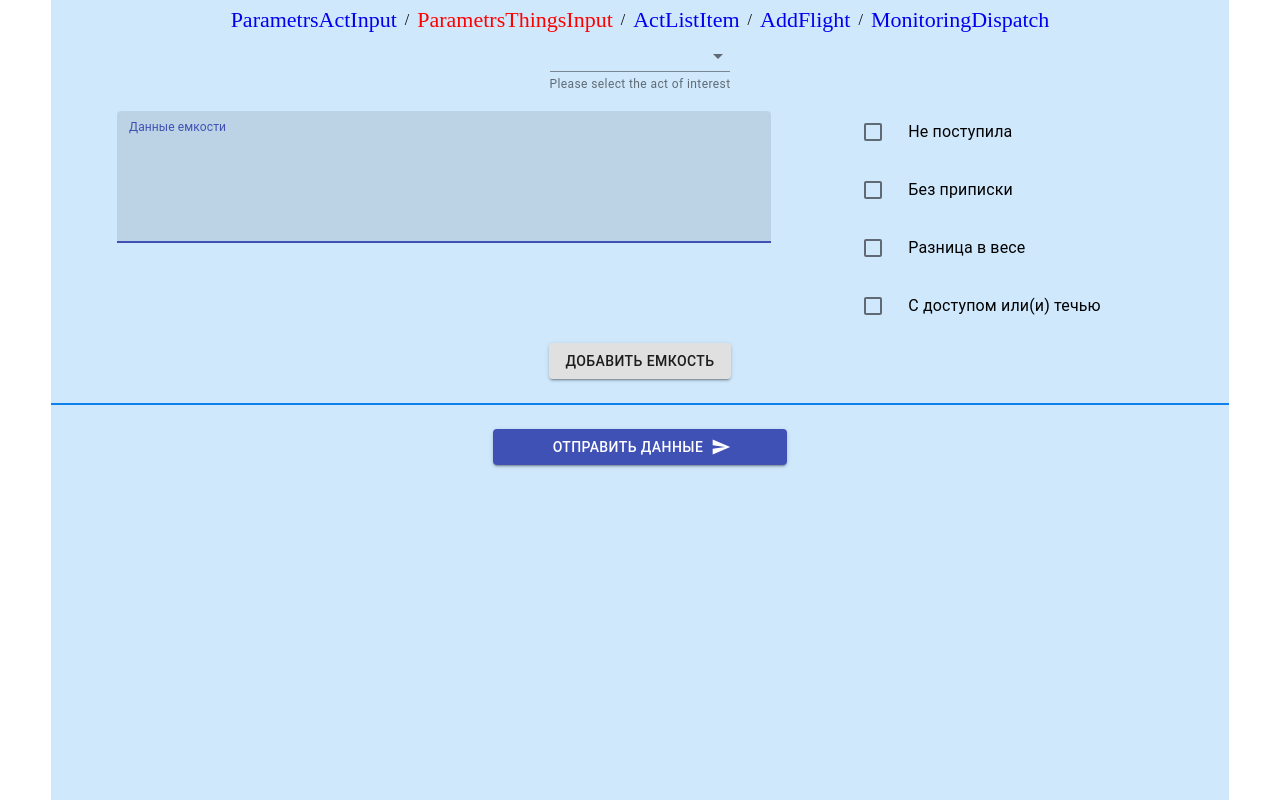
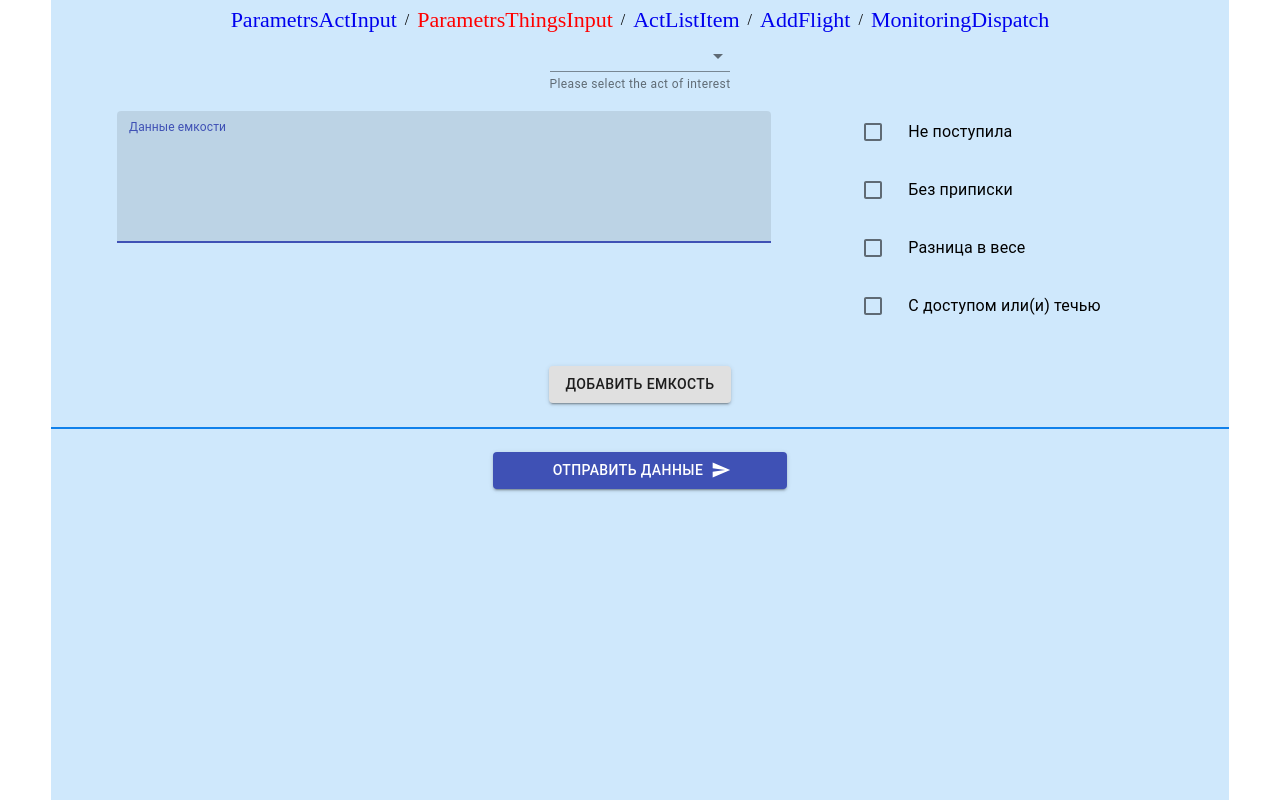
Before and after one commit to Roman-Melnikov/acts-notifications-react, a React (Create React App) app: page /parametrsThings in a window 1280 px wide. Built offline with nearby package versions, Linux system fonts and the light colour scheme.

Commit message:
добавил border-bottom для разделения, когда несколько вещей

```diff
--- a/src/Components/Input/ThingDataListInput/style.css
+++ b/src/Components/Input/ThingDataListInput/style.css
@@ -2,3 +2,8 @@
     border-bottom: rgb(16, 129, 235) 2px solid;
     padding-bottom: 2%;
 }
+
+.thing-data-list-input .thing-data-item:last-of-type {
+    border-bottom: none;
+    padding-bottom: 2%;
+}
--- a/src/Components/Input/ThingDataListItemInput/style.css
+++ b/src/Components/Input/ThingDataListItemInput/style.css
@@ -1,4 +1,5 @@
 .thing-data-item {
+    border-bottom: 1px solid black;
 }
 
 .thing-data-weight {
```
